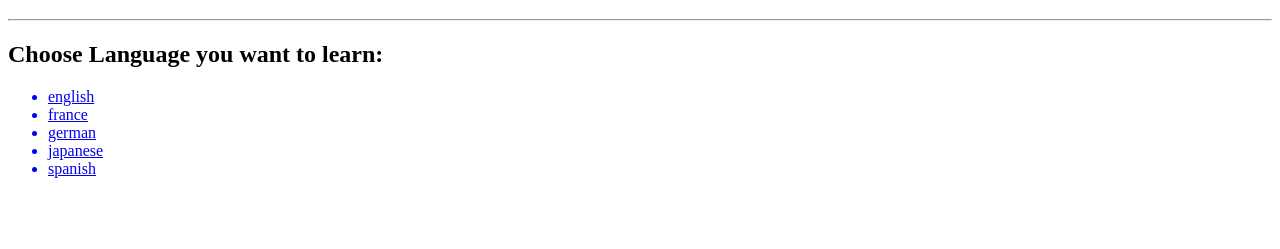
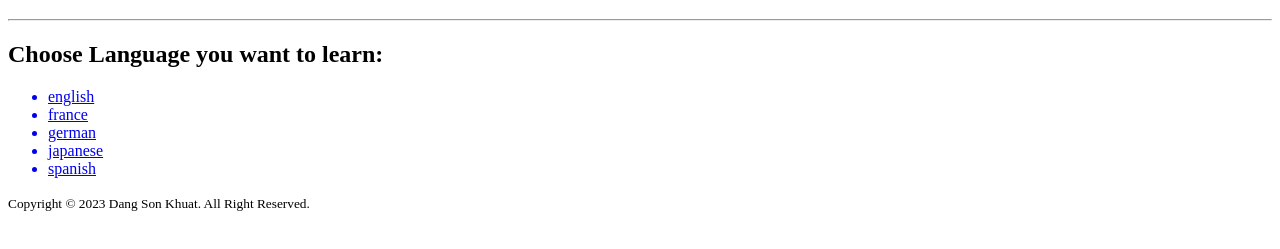
Before and after one commit to kudason/Color-Vocab-Project, a plain HTML site: page index.html in a window 1280 px wide. Shown: the part 61-310 px from the top of the page. Drawn offline with Linux system fonts and the light colour scheme.

Commit message:
Update index.html

```diff
--- a/index.html
+++ b/index.html
@@ -17,5 +17,10 @@
         <a href="./language/japanese.html"><li>japanese</li></a>
         <a href="./language/spanish.html"><li>spanish</li></a>
     </ul>
+    <footer>
+        <small>
+            Copyright © 2023 Dang Son Khuat. All Right Reserved.
+        </small>
+    </footer>
 </body>
 </html>
```
